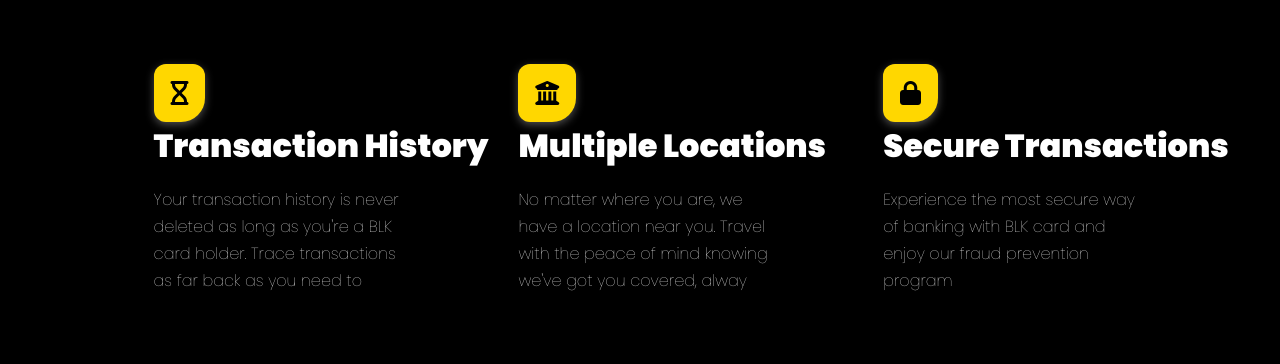
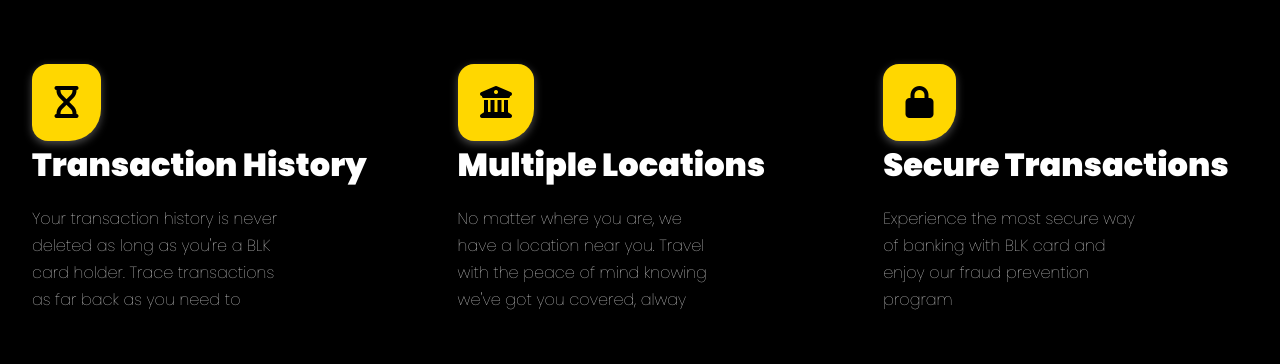
Before and after one commit to dejourford/blkcard-website, a React (Vite) app: page / in a window 1280 px wide. Shown: the part 1138-1502 px from the top of the page. Built offline with nearby package versions, Linux system fonts and the light colour scheme.

Commit message:
fixed height issue with feature section

```diff
--- a/src/components/features.css
+++ b/src/components/features.css
@@ -63,7 +63,7 @@
     padding: 0.7em;
     border-radius: 0.5em 0.5em 1em;
     color: black ;
-    font-size: 1.5rem;
+    font-size: 2rem;
     box-shadow: 0px 3px 9px rgb(255, 255, 255, 0.3);
 }
 
@@ -145,3 +145,13 @@
 
 
 }
+
+@media screen and (max-width: 1360px) {
+    .features {
+        height: fit-content;
+    }
+
+    .featuresGroup {
+        justify-content: space-between;
+    }
+}
```
